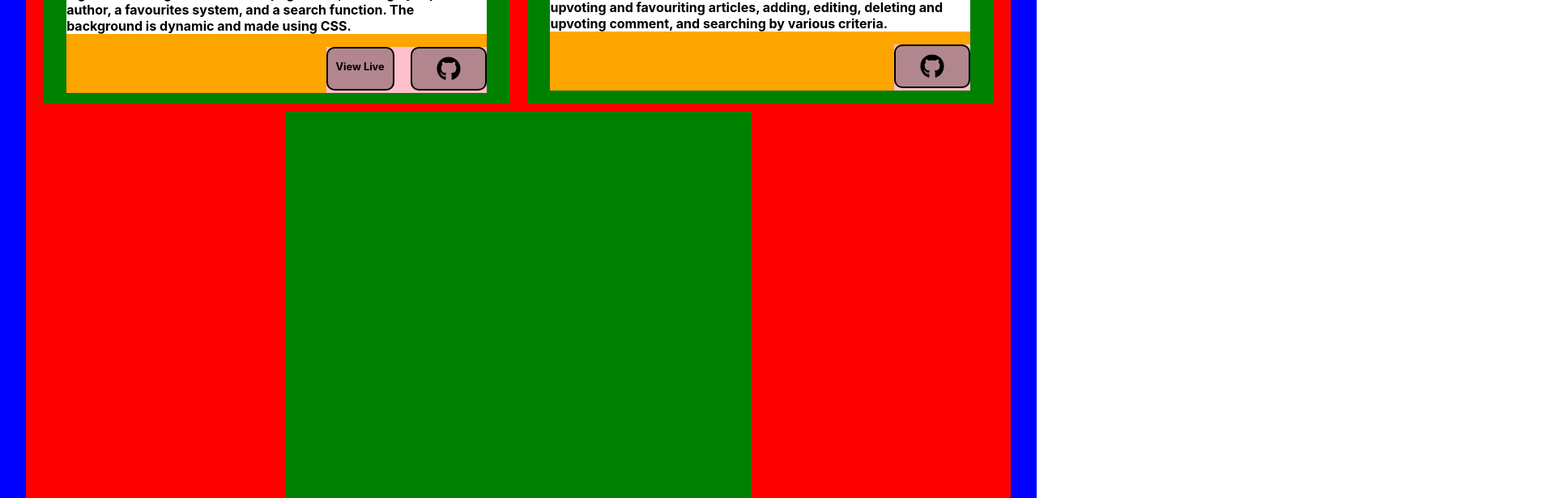
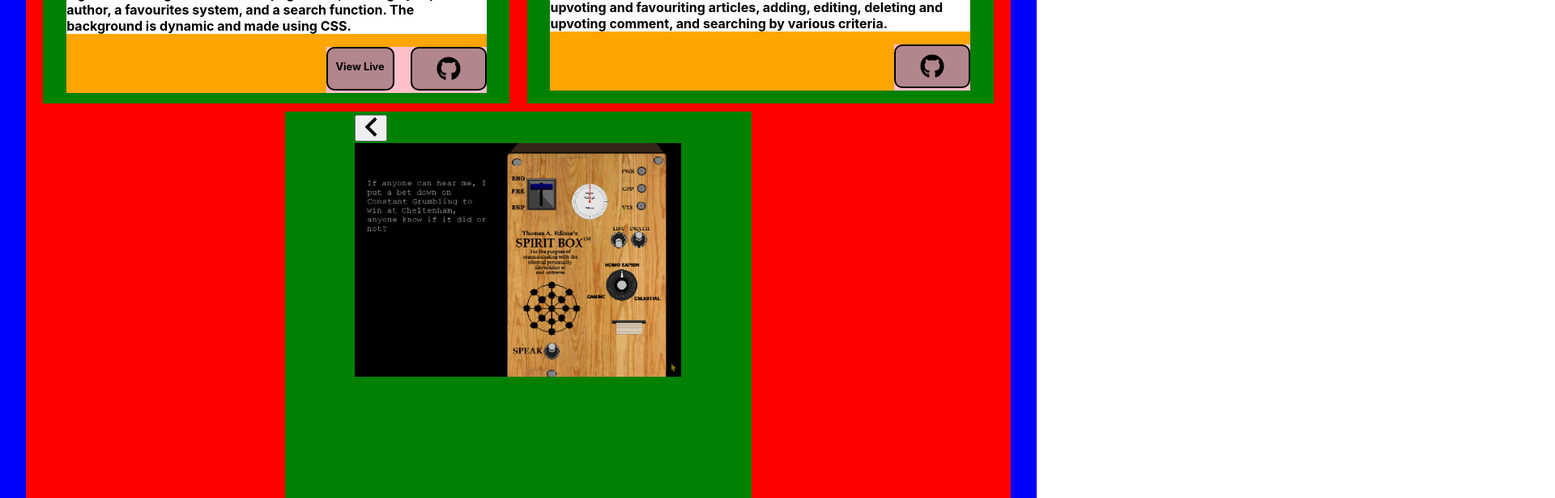
Before and after one commit to joecooper1/pf, a React (Create React App) app: page / in a window 1280 px wide. Shown: the part 1620-2236 px from the top of the page at 81% size, 1920 px wide, since content can reach past the window. Built offline with nearby package versions, Linux system fonts and the light colour scheme.

Commit message:
given key to divs and resized images

```diff
--- a/src/components/SlideShow.js
+++ b/src/components/SlideShow.js
@@ -1,45 +1,58 @@
-import React from 'react';
-import { Fade } from 'react-slideshow-image';
+import React from "react";
+import { Fade } from "react-slideshow-image";
 
 const fadeProperties = {
   duration: 5000,
   transitionDuration: 500,
-  infinite: false,
-  indicators: true,
+  infinite: true,
+  arrows: true,
+  indicators: false,
   onChange: (oldIndex, newIndex) => {
     console.log(`fade transition from ${oldIndex} to ${newIndex}`);
-  }
-}
+  },
+};
 
-export const Slideshow = (fadeImages) => {
+export const Slideshow = ({ fadeImages }) => {
   return (
-    <div className="slide-container">
+    <div className="slide-container" style={{ width: "70%" }}>
       <Fade {...fadeProperties}>
-        <div className="each-fade">
+        {fadeImages.map((image) => {
+          return (
+            <div className="each-fade" key={image}>
+              <div className="image-container">
+                <img
+                  src={image}
+                  style={{
+                    width: "100%",
+                    height: "100%",
+                    objectFit: "contain",
+                  }}
+                />
+              </div>
+            </div>
+          );
+        })}
+        {/* <div className="each-fade">
           <div className="image-container">
             <img src={fadeImages[0]} />
           </div>
-          <h2>First Slide</h2>
         </div>
         <div className="each-fade">
           <div className="image-container">
             <img src={fadeImages[1]} />
           </div>
-          <h2>Second Slide</h2>
         </div>
         <div className="each-fade">
           <div className="image-container">
             <img src={fadeImages[2]} />
           </div>
-          <h2>Third Slide</h2>
         </div>
         <div className="each-fade">
           <div className="image-container">
             <img src={fadeImages[3]} />
           </div>
-          <h2>Fourth Slide</h2>
-        </div>
+        </div> */}
       </Fade>
     </div>
-  )
-}
+  );
+};
```
